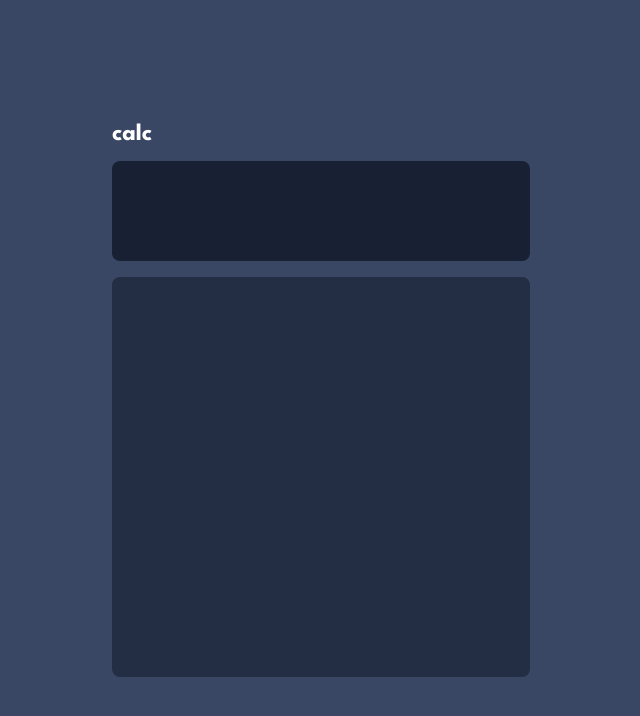
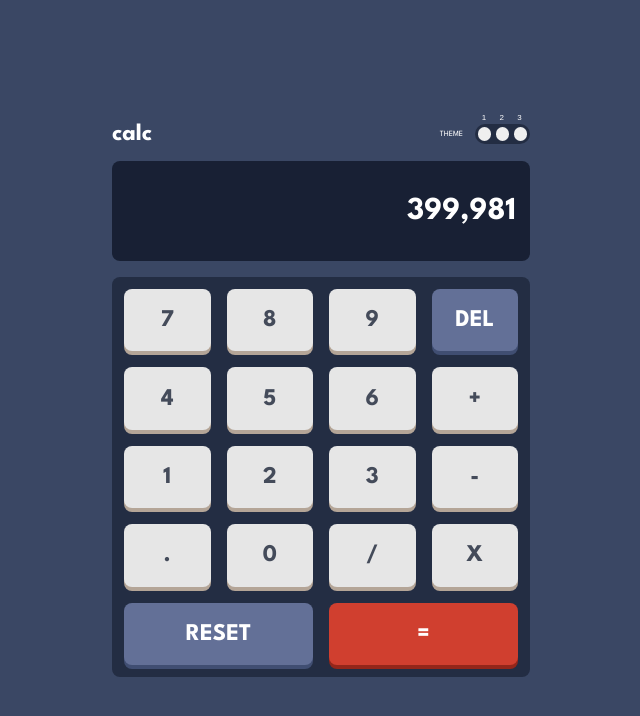
Before and after one commit to Oluwalolope/fem-calculator-app, a React (Vite) app: page / in a window 1280 px wide. Shown: the top 716 px of the page, without its empty margins (319-959 px from the left). Built offline with nearby package versions, Linux system fonts and the light colour scheme.

Commit message:
Basic Calculator Styling

```diff
--- a/index.html
+++ b/index.html
@@ -9,7 +9,7 @@
     <link href="https://fonts.googleapis.com/css2?family=League+Spartan:wght@100..900&display=swap" rel="stylesheet">
     <title>Frontend Mentor | Calculator App</title>
   </head>
-  <body>
+  <body data-theme="1">
     <div id="root"></div>
     <script type="module" src="/src/main.jsx"></script>
   </body>
--- /dev/null
+++ b/src/components/CalculatorKey.jsx
@@ -0,0 +1,7 @@
+const CalculatorKey = ({colourType, gridSpan, value}) => {
+    return (
+        <button className={`key span-${gridSpan} ${colourType}-font`}>{value}</button>
+    );
+}
+
+export default CalculatorKey;
--- a/src/components/Display.jsx
+++ b/src/components/Display.jsx
@@ -1,8 +1,6 @@
 const ScreenDisplay = () => {
     return (
-        <>
-            <div className="screen"></div>
-        </>
+        <div className="screen">399,981</div>
     );
 }
 
--- a/src/components/Header.jsx
+++ b/src/components/Header.jsx
@@ -1,8 +1,10 @@
+import ThemeOption from "./ThemeOption";
+
 const Header = () => {
     return (
         <header>
             <h1 className="logo">calc</h1>
-            <div className="theme"></div>
+            <ThemeOption />
         </header>
     );
 }
--- a/src/components/KeyPad.jsx
+++ b/src/components/KeyPad.jsx
@@ -1,7 +1,28 @@
+import CalculatorKey from "./CalculatorKey";
+
 const KeyPad = () => {
     return (
         <>
-            <div className="keypad"></div>
+            <div className="keypad">
+                <CalculatorKey colourType="primary" gridSpan={1} value="7" />
+                <CalculatorKey colourType="primary" gridSpan={1} value="8" />
+                <CalculatorKey colourType="primary" gridSpan={1} value="9" />
+                <CalculatorKey colourType="secondary" gridSpan={1} value="del" />
+                <CalculatorKey colourType="primary" gridSpan={1} value="4" />
+                <CalculatorKey colourType="primary" gridSpan={1} value="5" />
+                <CalculatorKey colourType="primary" gridSpan={1} value="6" />
+                <CalculatorKey colourType="primary" gridSpan={1} value="+" />
+                <CalculatorKey colourType="primary" gridSpan={1} value="1" />
+                <CalculatorKey colourType="primary" gridSpan={1} value="2" />
+                <CalculatorKey colourType="primary" gridSpan={1} value="3" />
+                <CalculatorKey colourType="primary" gridSpan={1} value="-" />
+                <CalculatorKey colourType="primary" gridSpan={1} value="." />
+                <CalculatorKey colourType="primary" gridSpan={1} value="0" />
+                <CalculatorKey colourType="primary" gridSpan={1} value="/" />
+                <CalculatorKey colourType="primary" gridSpan={1} value="x" />
+                <CalculatorKey colourType="secondary" gridSpan={2} value="reset" />
+                <CalculatorKey colourType="tertiary" gridSpan={2} value="=" />
+            </div>
         </>
     );
 }
--- /dev/null
+++ b/src/components/ThemeOption.jsx
@@ -0,0 +1,20 @@
+const ThemeOption = () => {
+    return (
+        <div className="theme">
+            <span>Theme</span>
+            <menu >
+                <button>
+                    <span>1</span>
+                </button>
+                <button>
+                    <span>2</span>
+                </button>
+                <button>
+                    <span>3</span>
+                </button>
+            </menu>
+        </div>
+    );
+}
+
+export default ThemeOption;
--- a/src/index.css
+++ b/src/index.css
@@ -15,6 +15,7 @@
   --fw-bold: 700;
 
   /* ==== spacing ==== */
+  --spacing-50: 0.2rem;
   --spacing-100: 0.5rem;
   --spacing-200: 0.75rem;
   --spacing-300: 0.875rem;
@@ -29,25 +30,22 @@
   --bg-main: hsl(222, 26%, 31%);
   --bg-main-toggle: hsl(222, 31%, 20%);
   --bg-screen: hsl(224, 36%, 15%);
+  --primary-font-clr: hsl(0, 100%, 100%);
+  --secondary-font-clr: hsl(221, 14%, 31%);
 
-  --bg-key-main: hsl(225, 21%, 49%);
-  --bg-key-shadow: hsl(224, 28%, 35%);
+  --bg-primary-key-main: hsl(0, 0%, 90%);
+  --bg-primary-key-shadow: hsl(28, 16%, 65%);
+
+  --bg-secondary-key-main: hsl(225, 21%, 49%);
+  --bg-secondary-key-shadow: hsl(224, 28%, 35%);
+
+  --bg-tertiary-key-main: hsl(6, 63%, 50%);
+  --bg-tertiary-key-shadow: hsl(6, 70%, 34%);
+
   --bg-key-main-toggle: hsl(222, 31%, 20%);
   --bg-screen: hsl(224, 36%, 15%);
 
-
-  /* ==== color ==== */
-  --clr-primary-100: hsl(172, 67%, 45%);
-  --clr-primary-200: hsla(26, 100%, 55%, 0.75);
-  --clr-primary-400: hsl(26, 100%, 55%);
-
-  --clr-neutral-100: hsl(0, 0%, 100%);
-  --clr-neutral-200: hsl(189, 41%, 97%);
-  --clr-neutral-300: hsl(185, 41%, 84%);
-  --clr-neutral-400: hsl(184, 14%, 56%);
-  --clr-neutral-500: hsl(186, 14%, 43%);
-  --clr-neutral-800: hsl(183, 100%, 15%);
-  --clr-neutral-900: hsl(0, 0%, 0%);
+  --clr-neutral: hsl(0, 0%, 100%);
 
   /* ==== font family ==== */
   --ff: "League Spartan", sans-serif;
@@ -56,6 +54,82 @@
 
   /* ==== border radius ==== */
   --br: 0.5rem;
+}
+
+[data-theme="1"] {
+  --bg-main: hsl(222, 26%, 31%);
+  --bg-main-toggle: hsl(222, 31%, 20%);
+  --bg-screen: hsl(224, 36%, 15%);
+  --display-font-clr: hsl(0, 100%, 100%);
+
+  --primary-font-clr: hsl(221, 14%, 31%);
+  --secondary-font-clr: hsl(0, 100%, 100%);
+  --tertiary-font-clr: hsl(0, 100%, 100%);
+
+  --bg-primary-key-main: hsl(0, 0%, 90%);
+  --bg-primary-key-hover: hsla(0, 100%, 100%);
+  --bg-primary-key-shadow: hsl(28, 16%, 65%);
+
+  --bg-secondary-key-main: hsl(225, 21%, 49%);
+  --bg-secondary-key-hover: hsla(225, 11%, 57%, 0.8);
+  --bg-secondary-key-shadow: hsl(224, 28%, 35%);
+
+  --bg-tertiary-key-main: hsl(6, 63%, 50%);
+  --bg-tertiary-key-hover: hsla(6, 71%, 60%, 0.8);
+  --bg-tertiary-key-shadow: hsl(6, 70%, 34%);
+
+  --bg-key-main-toggle: hsl(222, 31%, 20%);
+  --bg-screen: hsl(224, 36%, 15%);
+}
+
+[data-theme="2"] {
+  --bg-main: hsl(0, 0%, 90%);
+  --bg-main-toggle: hsl(0, 5%, 81%);
+  --bg-screen: hsl(0, 0%, 93%);
+  --display-font-clr: hsl(60, 10%, 19%);
+
+  --primary-font-clr: hsl(60, 10%, 19%);
+  --secondary-font-clr: hsl(0, 100%, 100%);
+  --tertiary-font-clr: hsl(0, 100%, 100%);
+
+  --bg-primary-key-main: hsl(0, 0%, 90%);
+  --bg-primary-key-hover: hsla(0, 0%, 100%, 0.8);
+  --bg-primary-key-shadow: hsl(35, 11%, 61%);
+
+  --bg-secondary-key-main: hsl(185, 42%, 37%);
+  --bg-secondary-key-hover: hsla(185, 42%, 37%, 0.8);
+  --bg-secondary-key-shadow: hsl(185, 58%, 25%);
+
+  --bg-tertiary-key-main: hsl(25, 98%, 40%);
+  --bg-tertiary-key-hover: hsla(25, 98%, 40%, 0.8);
+  --bg-tertiary-key-shadow: hsl(25, 99%, 27%);
+
+  --bg-key-main-toggle: hsl(0, 5%, 81%);
+}
+
+[data-theme="3"] {
+  --bg-main: hsl(268, 75%, 9%);
+  --bg-main-toggle: hsl(268, 71%, 12%);
+  --bg-screen: hsl(268, 71%, 12%);
+  --display-font-clr: hsl(52, 100%, 62%);
+
+  --primary-font-clr: hsl(52, 100%, 62%);
+  --secondary-font-clr: hsl(0, 100%, 100%);
+  --tertiary-font-clr: hsl(198, 20%, 13%);
+
+  --bg-primary-key-main: hsl(268, 47%, 21%);
+  --bg-primary-key-hover: hsla(268, 33%, 45%, 0.8);
+  --bg-primary-key-shadow: hsl(290, 70%, 36%);
+
+  --bg-secondary-key-main: hsl(281, 89%, 26%);
+  --bg-secondary-key-hover: hsla(281, 75%, 47%, 0.8);
+  --bg-secondary-key-shadow: hsl(285, 91%, 52%);
+
+  --bg-tertiary-key-main: hsl(176, 100%, 44%);
+  --bg-tertiary-key-hover: hsla(176, 100%, 50%, 0.8);
+  --bg-tertiary-key-shadow: hsl(177, 92%, 70%);
+
+  --bg-key-main-toggle: hsl(268, 71%, 12%);
 }
 
 *,
@@ -69,6 +143,55 @@
 html {
   font-family: var(--ff);
   font-variant-numeric: tabular-nums;
+}
+
+header {
+  display: flex;
+  justify-content: space-between;
+  align-items: center;
+}
+
+.theme {
+  display: flex;
+  align-items: center;
+  gap: var(--spacing-200);
+}
+
+.theme span {
+  color: var(--display-font-clr);
+  text-transform: uppercase;
+  font-size: var(--fs-100);
+}
+
+.theme menu {
+  display: flex;
+  align-items: center;
+  justify-content: space-between;
+  padding: var(--spacing-50);
+  background-color: var(--bg-main-toggle);
+  width: 55px;
+  height: 20px;
+  border-radius: calc(var(--br) + var(--spacing-50));
+}
+
+.theme menu button {
+  border: solid 1px transparent;
+  aspect-ratio: 1/1;
+  width: 27%;
+  height: 100%;
+  border-radius: var(--br);
+  position: relative;
+
+    &:hover{
+      cursor: pointer;
+      background-color: black;
+    }
+}
+
+.theme menu button span {
+  position: absolute;
+  top: 0;
+  transform: translateX(-3px) translateY(-15px);
 }
 
 body {
@@ -97,11 +220,19 @@ body {
 }
 
 .logo {
-  color: #fff;
+  color: var(--display-font-clr);
   font-size: var(--fs-700);
 }
 .screen {
+  display: flex;
   background-color: var(--bg-screen);
+  font-size: var(--fs-800);
+  font-weight: var(--fw-bold);
+  padding: var(--spacing-300);
+  align-items: center;
+  justify-content: right;
+  font-family: var(--ff);
+  color: var(--display-font-clr);
   height: 100px;
   width: 100%;
   border-radius: var(--br);
@@ -111,6 +242,49 @@ body {
   height: 400px;
   width: 100%;
   border-radius: var(--br);
+  padding: var(--spacing-200);
+  display: grid;
+  grid-template-columns: repeat(4, 1fr);
+  grid-template-rows: repeat(5, 1fr);
+  gap: var(--spacing-400);
+}
+.key {
+  border: none;
+  border-radius: var(--br);
+  font-size: var(--fs-700);
+  font-family: var(--ff);
+  font-weight: var(--fw-bold);
+  text-transform: uppercase;
+  color: var(--primary-font-clr);
+  background-color: var(--bg-primary-key-main);
+  box-shadow: 0px 4px 0px var(--bg-primary-key-shadow);
+  transition: all 0.1s ease-in-out;
+  cursor: pointer;
+
+  &:hover {
+    background-color: var(--bg-primary-key-hover);
+  }
+}
+.key.secondary-font {
+  background-color: var(--bg-secondary-key-main);
+  box-shadow: 0px 4px 0px var(--bg-secondary-key-shadow);
+  color: var(--secondary-font-clr);
+
+  &:hover {
+    background-color: var(--bg-secondary-key-hover);
+  }
+}
+.key.tertiary-font {
+  background-color: var(--bg-tertiary-key-main);
+  box-shadow: 0px 4px 0px var(--bg-tertiary-key-shadow);
+  color: var(--tertiary-font-clr);
+
+  &:hover {
+    background-color: var(--bg-tertiary-key-hover);
+  }
+}
+.span-2 {
+  grid-column: span 2;
 }
 
 
```
